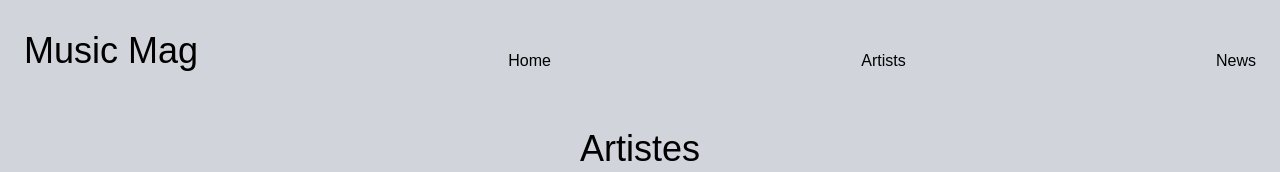
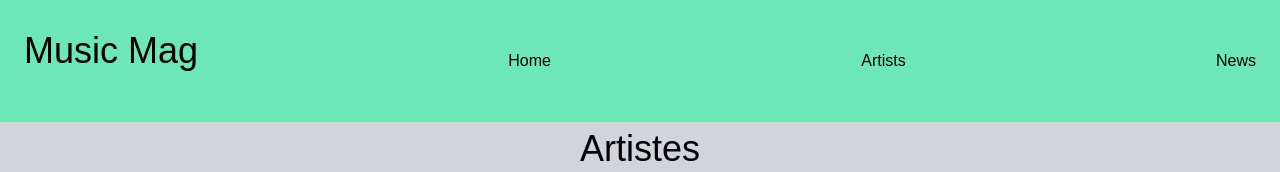
Before and after one commit to OwenCoogan/music_mag_vueJS, a Vue app: page /artists in a window 1280 px wide. Shown: the top 172 px of the page. Built offline with nearby package versions, Linux system fonts and the light colour scheme; data requests are answered from the project's data file.

Commit message:
Update Header.vue

```diff
--- a/src/components/ui-elements/Header.vue
+++ b/src/components/ui-elements/Header.vue
@@ -1,6 +1,6 @@
 <template>
     <header>
-        <nav class="flex items-center justify-between flex-wrap bg-teal p-6">
+        <nav class="flex items-center justify-between bg-green-300 w-full p-6">
           <h1> Music Mag </h1>
           <router-link to="/">Home</router-link>
           <router-link to="/artists">Artists</router-link>
```
